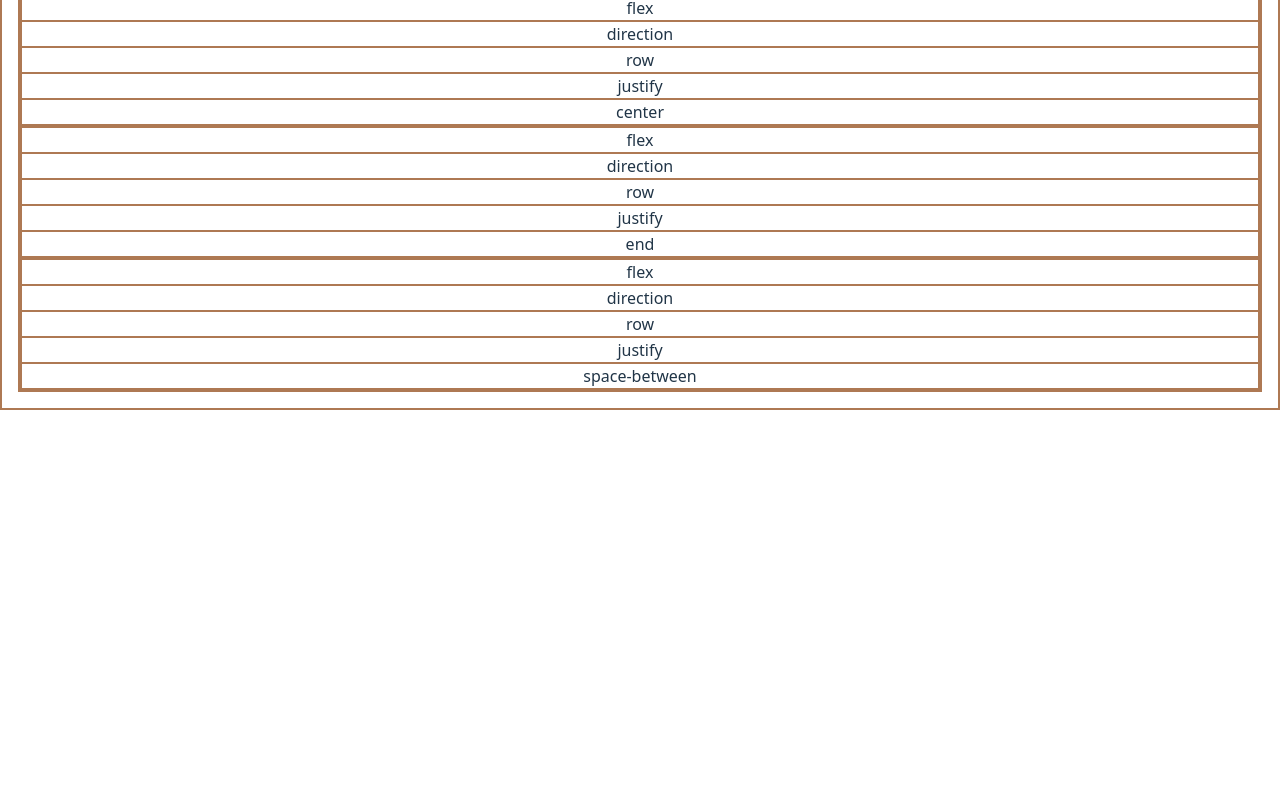
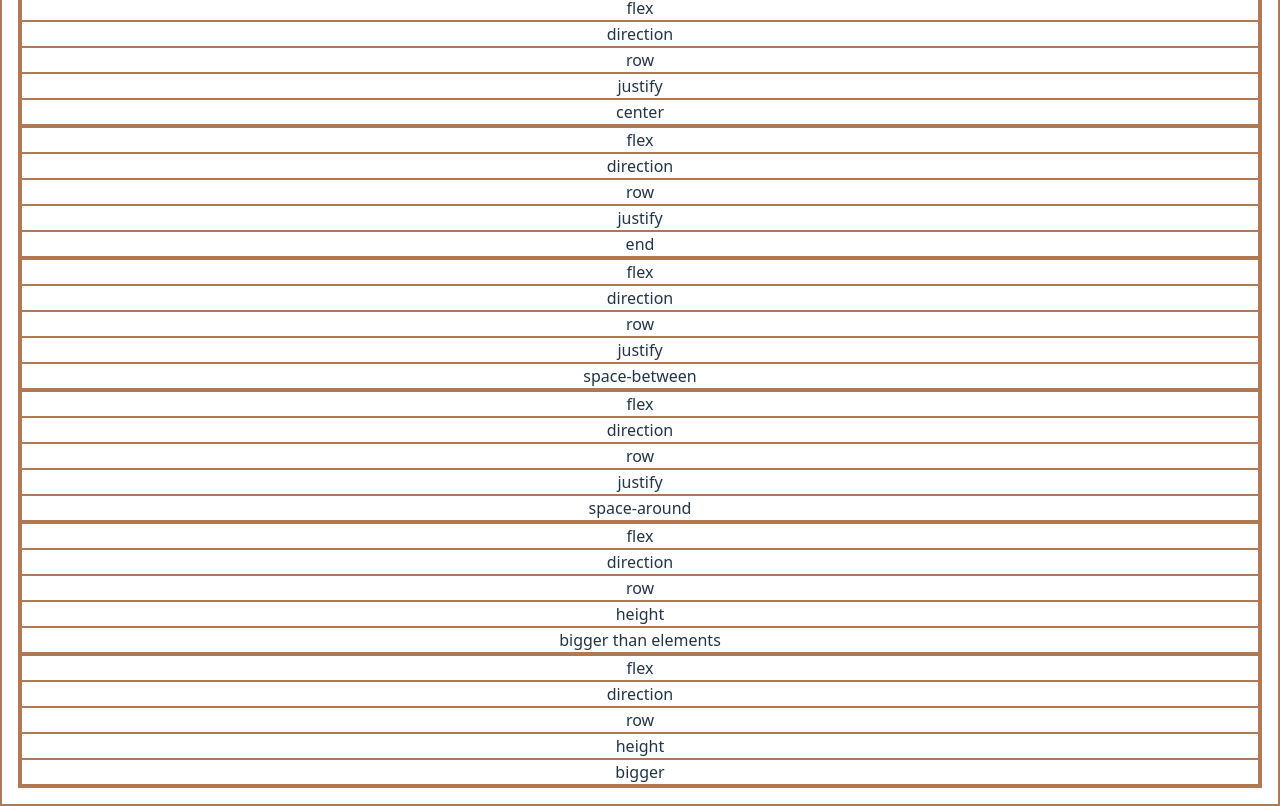
Before and after one commit to yurivasconcelos/old-yurivasconcelos.github.io, a React (Vite) app: page /flex in a window 1280 px wide. Shown: the part 286-1092 px from the top of the page. Before the commit the page ends 800 px from the top, so only its background shows below. Built offline with nearby package versions, Linux system fonts and the light colour scheme.

Commit message:
adding more to flex container

```diff
--- a/src/components/FlexboxContainer.tsx
+++ b/src/components/FlexboxContainer.tsx
@@ -1,3 +1,5 @@
+// https://jonitrythall.com/content/flexboxsheet.pdf
+
 export function FlexboxContainer() {
   return (
     <>
@@ -36,6 +38,31 @@
         <div>justify</div>
         <div>space-between</div>
       </div>
+
+
+      <div className='flex flex-row justify-around'>
+        <div>flex</div>
+        <div>direction</div>
+        <div>row</div>
+        <div>justify</div>
+        <div>space-around</div>
+      </div>
+
+      <div className='flex flex-row h-60'>
+        <div>flex</div>
+        <div>direction</div>
+        <div>row</div>
+        <div>height</div>
+        <div>bigger than elements</div>
+      </div>
+
+      <div className='flex flex-row h-60 justify-center items-center'>
+        <div>flex</div>
+        <div>direction</div>
+        <div>row</div>
+        <div>height</div>
+        <div>bigger</div>
+      </div>
     </>
   );
 }
```
